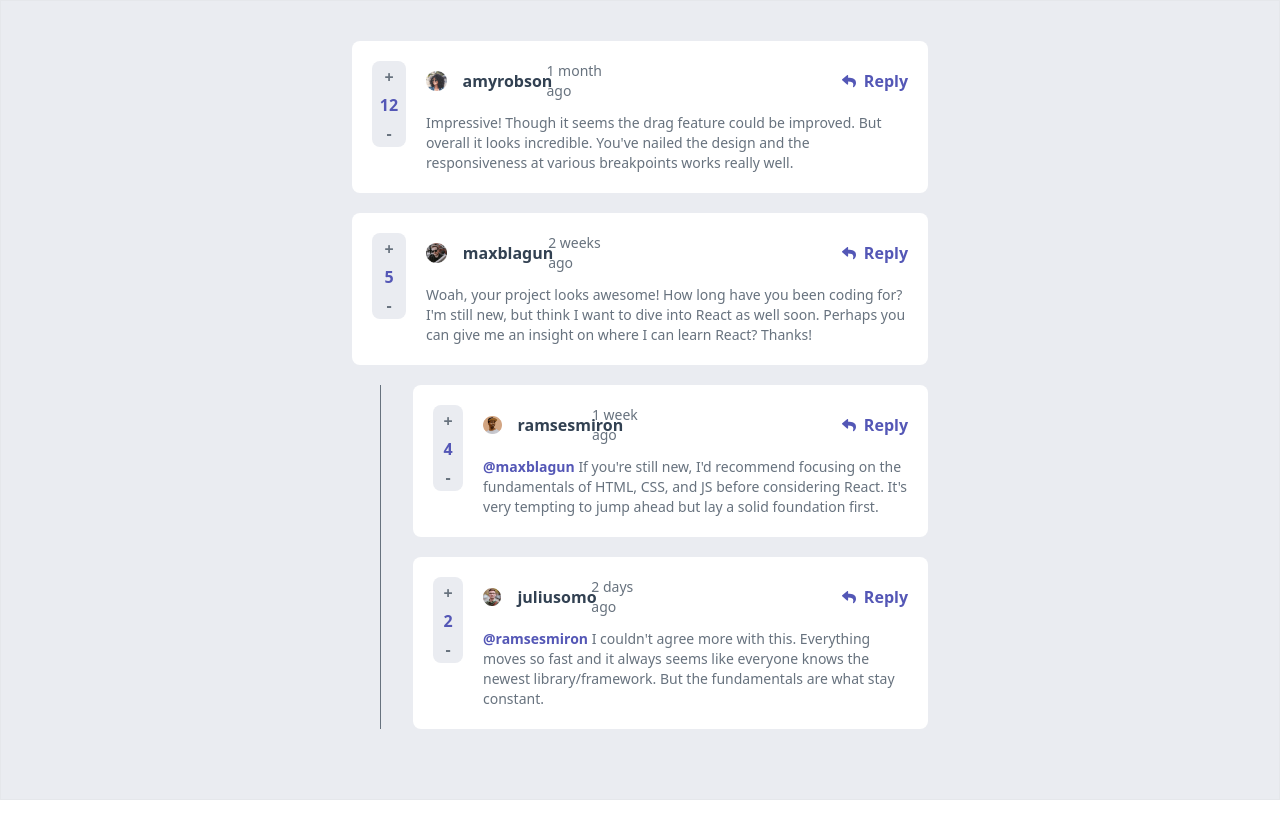
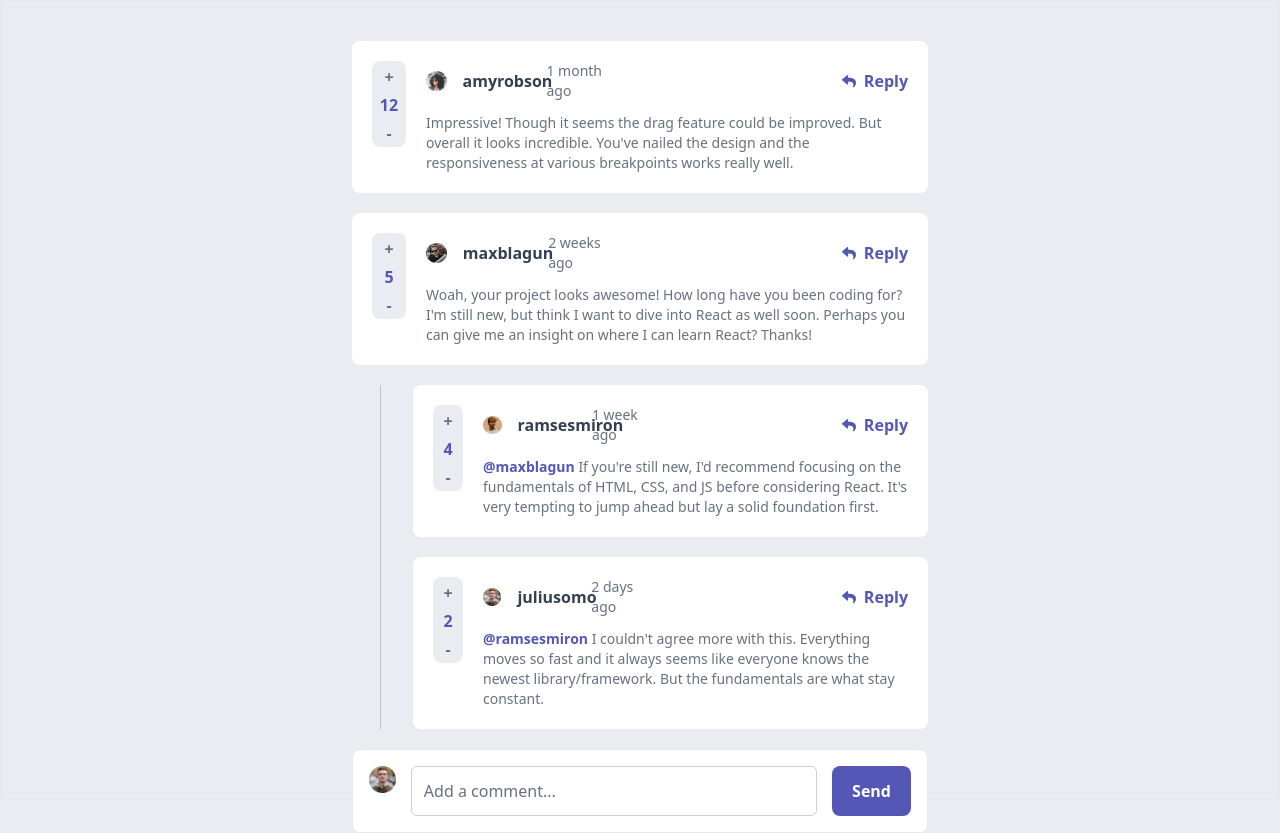
Before and after one commit to Lansa-18/comment-rating-react, a React (Create React App) app: page / in a window 1280 px wide. Before the commit the page ends 800 px from the top, so only its background shows below. Built offline with nearby package versions, Linux system fonts and the light colour scheme; the HTML template or start-up script is replaced by a standard one.

Commit message:
getting started with the states of the project

```diff
--- a/src/App.js
+++ b/src/App.js
@@ -4,6 +4,7 @@ import { useState, useEffect } from "react";
 export default function App() {
   const [comments, setComments] = useState([]);
   const [replies, setReplies] = useState([]);
+  const [inpValue, setInpValue] = useState('')
 
   useEffect(function () {
     async function getComments() {
@@ -26,22 +27,37 @@ export default function App() {
           <UserComment comment={comment} key={comment.id} />
         ))}
 
-        <div className="border-l border-greyish-blue pl-8 ml-7">
+        <div className="border-l border-greyish-blue-opaque pl-8 ml-7">
           {replies.map((reply) => (
             <UserComment comment={reply} key={reply.id} />
           ))}
         </div>
+
+        <InputFromUser inpValue={inpValue} onSetValue={setInpValue}/>
       </main>
     </div>
   );
 }
 
 function UserComment({ comment }) {
+  const [voteCount, setVoteCount] = useState(comment.score);
+
+  function handleVoteCount(e) {
+    if (e.target.textContent === '+') {
+      setVoteCount(prev => prev + 1);
+    }
+    if (e.target.textContent === '-') {
+      setVoteCount(prev => prev - 1);
+    }
+  }
+
+
+
   return (
     <div className="bg-white p-5 flex gap-5 rounded-lg mb-5">
-      <section className="bg-light-grey basis-[6.5%] py-1 flex flex-col gap-1 items-center rounded-lg h-[5.4rem]">
+      <section onClick={handleVoteCount} className="bg-light-grey basis-[6.5%] py-1 flex flex-col gap-1 items-center rounded-lg h-[5.4rem]">
         <div className="text-greyish-blue font-semibold cursor-pointer">+</div>
-        <h2 className="text-moderate-blue font-bold">{comment.score}</h2>
+        <h2 className="text-moderate-blue font-bold">{voteCount}</h2>
         <div className="text-greyish-blue font-semibold cursor-pointer">-</div>
       </section>
       <section className="basis-[92%]  border-soft-red">
@@ -81,7 +97,15 @@ function UserComment({ comment }) {
   );
 }
 
-function InputFromUser() {}
+function InputFromUser({inpValue, onSetValue}) {
+  return (
+    <div className="flex border justify-between bg-white p-4 rounded-lg">
+      <img className="w-[5%] h-[5%]" src="./images/avatars/image-juliusomo.png" alt="current-user-icon"></img>
+      <form className="border border-greyish-blue-opaque w-[75%] rounded-md"><input value={inpValue} onChange={e => onSetValue(e)} type="textarea" className="p-3 placeholder:text-greyish-blue w-full border border-none outline-none rounded-md" placeholder="Add a comment..."></input></form>
+      <button className="bg-moderate-blue text-white font-bold rounded-lg px-5 py-3">Send</button>
+    </div>
+  )
+}
 
 // function UserComment({ comment, replies }) {
 //   // Function to render a single comment or reply
--- a/src/index.css
+++ b/src/index.css
@@ -7,3 +7,7 @@
 /* html{
     font-size: 62.5%;
 } */
+
+body{
+    background-color: hsl(223, 19%, 93%);
+}
--- a/tailwind.config.js
+++ b/tailwind.config.js
@@ -11,6 +11,7 @@ module.exports = {
         "light-greyish-blue": "hsl(239, 57%, 85%)",
         "pale-red": "hsl(357, 100%, 86%)",
         "dark-blue": "hsl(212, 24%, 26%)",
+        "greyish-blue-opaque": "hsla(211, 10%, 45%, 0.35)",
         "greyish-blue": "hsl(211, 10%, 45%)",
         "light-grey": "hsl(223, 19%, 93%)",
         "very-light-grey": "hsl(228, 33%, 97%)",
```
